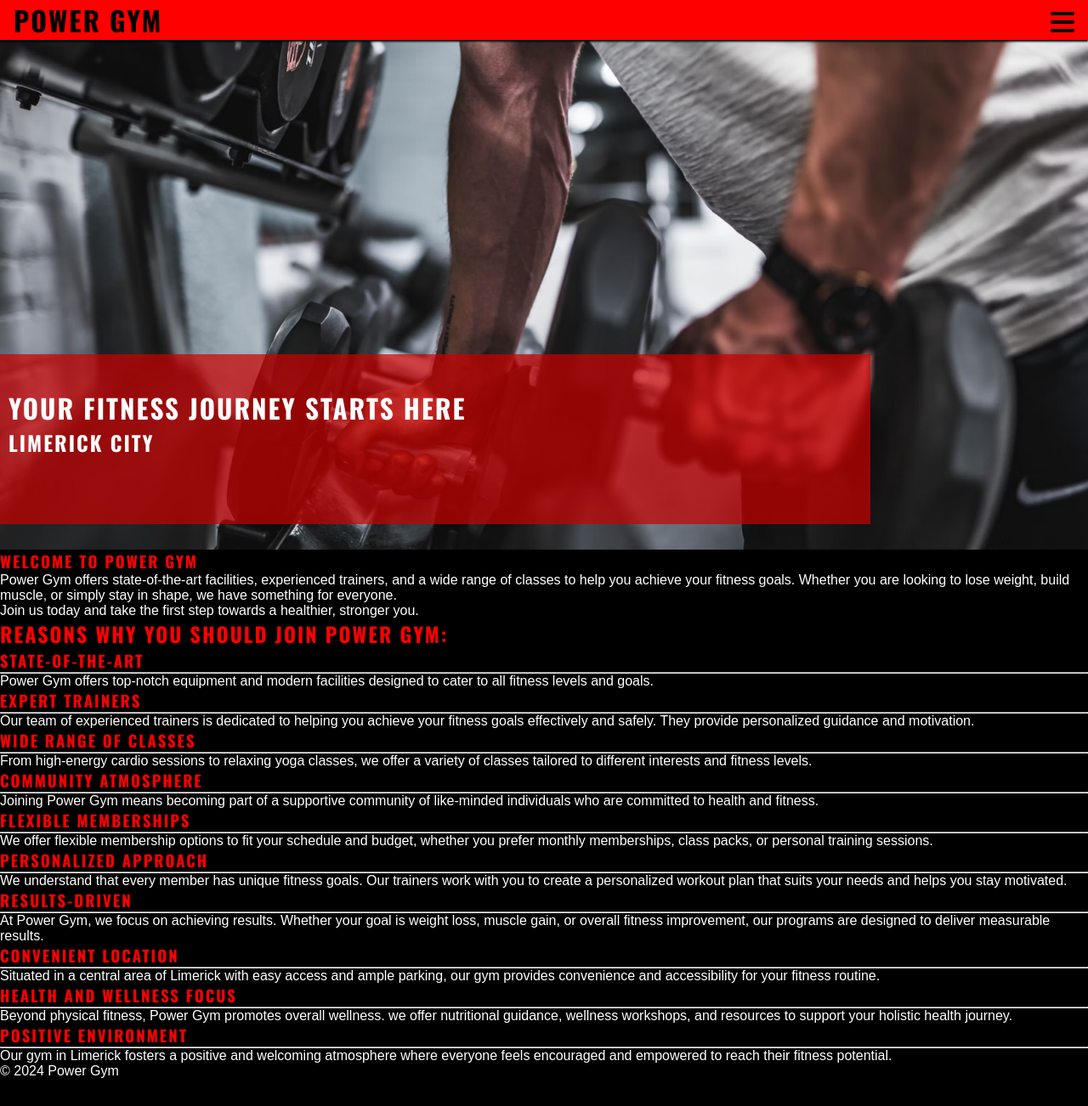
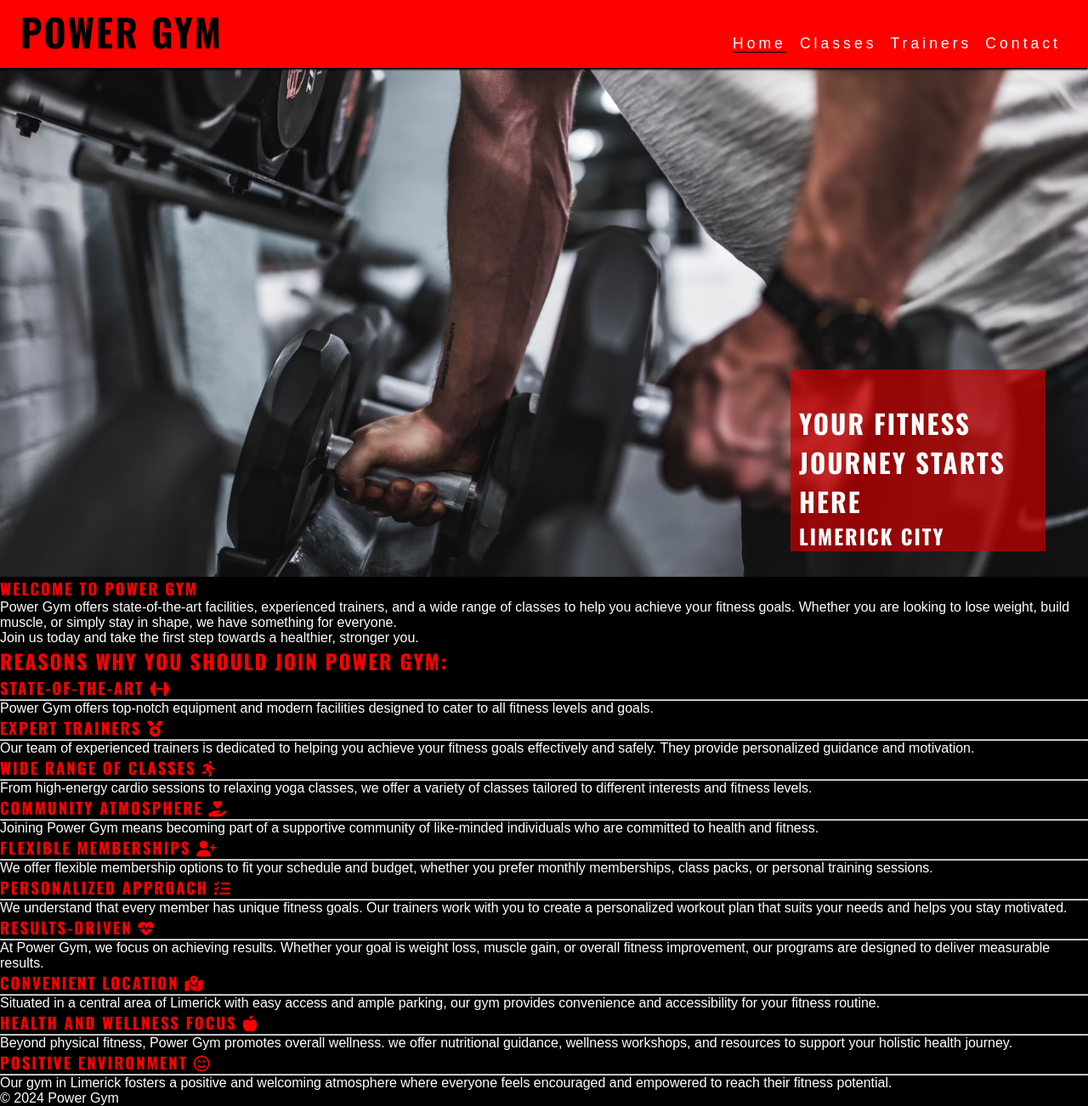
Before and after one commit to LucyN03/my-power-gym-project, a plain HTML site: page index.html in a window 1280 px wide. Shown: the whole page at 85% size. Before the commit the page ends 1270 px from the top, so only its background shows below. Drawn offline with nearby package versions, Linux system fonts and the light colour scheme.

Commit message:
media query

```diff
--- a/assets/css/styles.css
+++ b/assets/css/styles.css
@@ -127,3 +127,51 @@ main{
 #cover-text>h3 {
     color: white;
 }
+
+/*Media query: tablets and larger (768px and up)*/
+@media screen and (min-width: 768px){
+    /*Header*/
+    nav{
+        display: block;
+        position: relative;
+        box-shadow: none;
+        width: fit-content;
+        padding-right: 1rem;
+    }
+
+    #menu{
+        display: flex;
+    }
+
+    #menu>li{
+        padding-left: 1rem;
+    }
+
+    .nav-toggle-label{
+        display: none;
+    }
+
+    #logo{
+        font-size: 280%;
+        line-height: 75px;
+        margin: 0 0.5rem;
+    }
+
+    /*main*/
+    main{
+        /*push content down to accomodate larger header*/
+        margin-top: 79px;
+    }
+
+    /*Hero*/
+    #cover-text{
+        width: 300px;
+        right: 50px;
+    }
+}
+
+@media screen and (min-width: 992px){
+    #menu a:hover{
+        border-bottom: 1 solid black;
+    }
+}
--- a/index.html
+++ b/index.html
@@ -53,61 +53,61 @@
             <h2>Reasons why you should join Power Gym:</h2>
             <div id="benefits">
                 <div>
-                    <h3>State-of-The-Art <i class="fa-solid fa-dumbbell" style="color: #000000;"></i></h3>
+                    <h3>State-of-The-Art <i class="fa-solid fa-dumbbell" style="color: rgb(255, 0, 0)"></i></h3>
                     <hr>
                     <p>Power Gym offers top-notch equipment and modern facilities designed to cater to all fitness
                         levels and goals.</p>
                 </div>
                 <div>
-                    <h3>Expert Trainers <i class="fa-solid fa-medal" style="color: #000000;"></i></h3>
+                    <h3>Expert Trainers <i class="fa-solid fa-medal" style="color: rgb(255, 0, 0)"></i></h3>
                     <hr>
                     <p>Our team of experienced trainers is dedicated to helping you achieve your fitness goals
                         effectively and safely. They provide personalized guidance and motivation.</p>
                 </div>
                 <div>
-                    <h3>Wide Range of Classes <i class="fa-solid fa-person-running" style="color: #000000;"></i></h3>
+                    <h3>Wide Range of Classes <i class="fa-solid fa-person-running" style="color: rgb(255, 0, 0)"></i></h3>
                     <hr>
                     <p>From high-energy cardio sessions to relaxing yoga classes, we offer a variety of classes tailored
                         to different interests and fitness levels.</p>
                 </div>
                 <div>
-                    <h3>Community Atmosphere <i class="fa-solid fa-hand-holding-heart" style="color: #000000;"></i></h3>
+                    <h3>Community Atmosphere <i class="fa-solid fa-hand-holding-heart" style="color: rgb(255, 0, 0)"></i></h3>
                     <hr>
                     <p>Joining Power Gym means becoming part of a supportive community of like-minded individuals who
                         are committed to health and fitness.</p>
                 </div>
                 <div>
-                    <h3>Flexible Memberships <i class="fa-solid fa-user-plus" style="color: #000000;"></i></h3>
+                    <h3>Flexible Memberships <i class="fa-solid fa-user-plus" style="color: rgb(255, 0, 0)"></i></h3>
                     <hr>
                     <p>We offer flexible membership options to fit your schedule and budget, whether you prefer monthly
                         memberships, class packs, or personal training sessions.</p>
                 </div>
                 <div>
-                    <h3>Personalized Approach <i class="fa-solid fa-list-check" style="color: #000000;"></i></h3>
+                    <h3>Personalized Approach <i class="fa-solid fa-list-check" style="color: rgb(255, 0, 0)"></i></h3>
                     <hr>
                     <p>We understand that every member has unique fitness goals. Our trainers work with you to create a
                         personalized workout plan that suits your needs and helps you stay motivated.</p>
                 </div>
                 <div>
-                    <h3>Results-Driven <i class="fa-solid fa-heart-pulse" style="color: #000000;"></i></h3>
+                    <h3>Results-Driven <i class="fa-solid fa-heart-pulse" style="color: rgb(255, 0, 0)"></i></h3>
                     <hr>
                     <p>At Power Gym, we focus on achieving results. Whether your goal is weight loss, muscle gain, or
                         overall fitness improvement, our programs are designed to deliver measurable results.</p>
                 </div>
                 <div>
-                    <h3>Convenient Location <i class="fa-solid fa-map-location-dot" style="color: #000000;"></i></h3>
+                    <h3>Convenient Location <i class="fa-solid fa-map-location-dot" style="color: rgb(255, 0, 0)"></i></h3>
                     <hr>
                     <p>Situated in a central area of Limerick with easy access and ample parking, our gym provides
                         convenience and accessibility for your fitness routine.</p>
                 </div>
                 <div>
-                    <h3>Health and Wellness Focus <i class="fa-solid fa-apple-whole" style="color: #000000;"></i></h3>
+                    <h3>Health and Wellness Focus <i class="fa-solid fa-apple-whole" style="color: rgb(255, 0, 0)"></i></h3>
                     <hr>
                     <p>Beyond physical fitness, Power Gym promotes overall wellness. we offer nutritional guidance,
                         wellness workshops, and resources to support your holistic health journey.</p>
                 </div>
                 <div>
-                    <h3>Positive Environment <i class="fa-regular fa-face-smile-beam" style="color: #000000;"></i></h3>
+                    <h3>Positive Environment <i class="fa-regular fa-face-smile-beam" style="color: rgb(255, 0, 0)"></i></h3>
                     <hr>
                     <p>Our gym in Limerick fosters a positive and welcoming atmosphere where everyone feels encouraged
                         and empowered to reach their fitness potential.</p>
```
